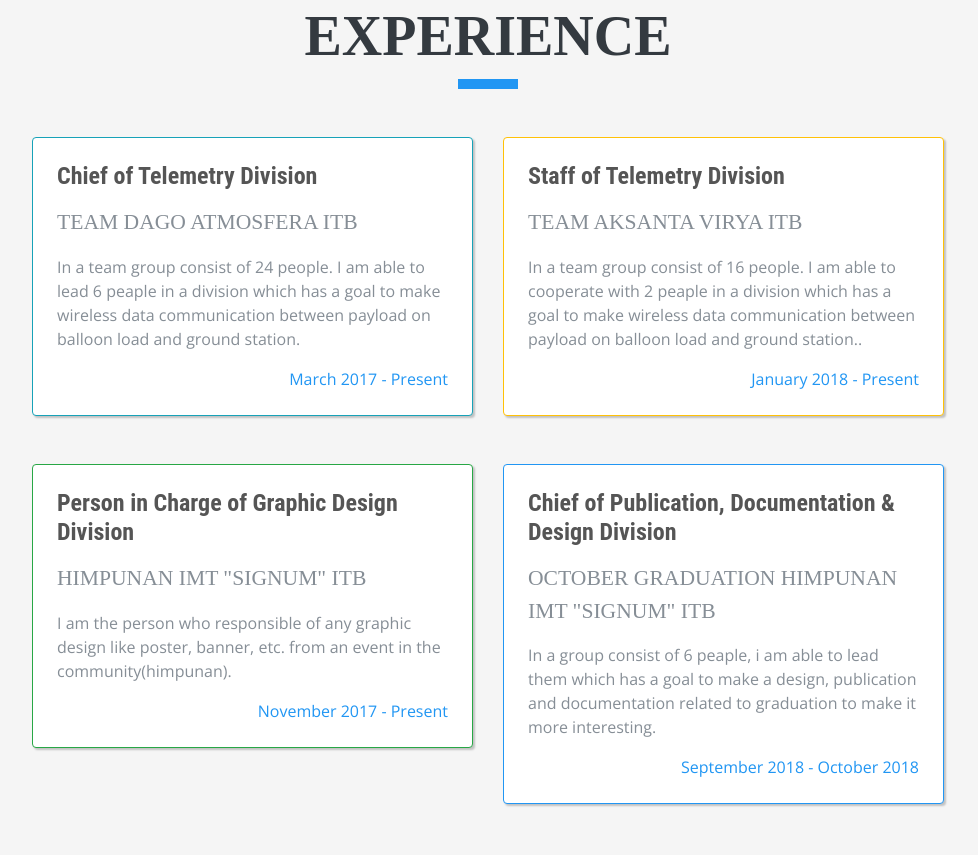
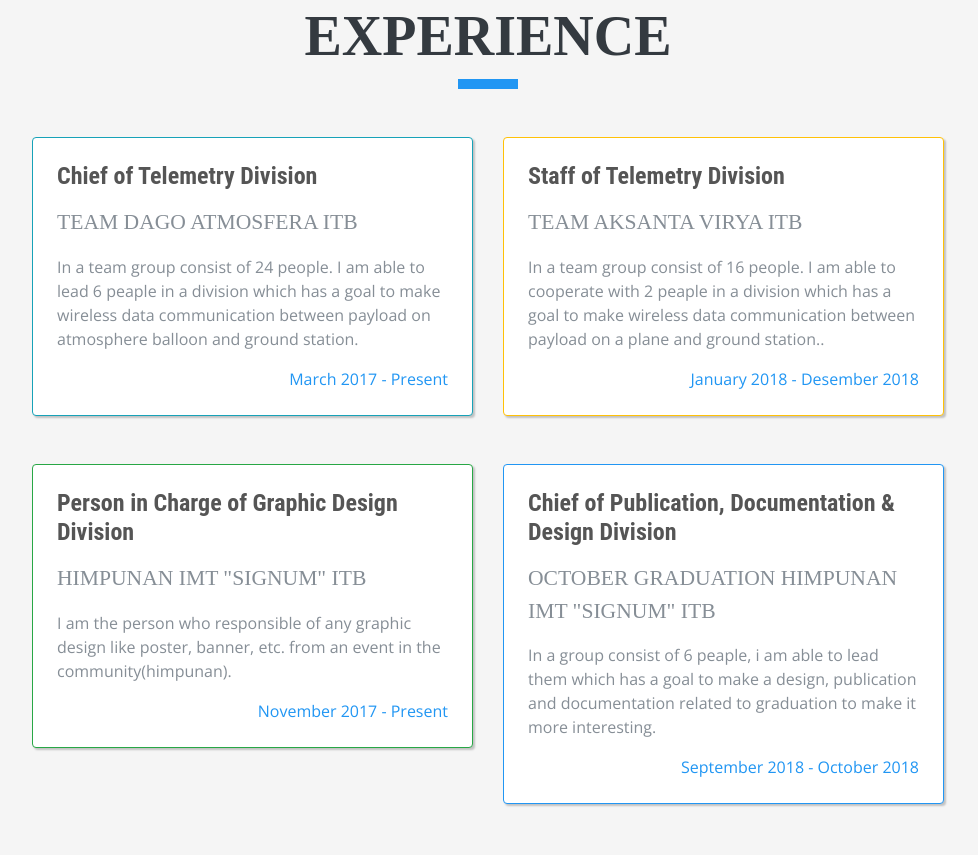
Before and after one commit to aidilfirman/mycv, a plain HTML site: page index.html in a window 1280 px wide. Shown: the part 847-1702 px from the top of the page, without its empty margins (288-1266 px from the left). Drawn offline with nearby package versions, Linux system fonts and the light colour scheme; a web font is replaced by a local one.

Commit message:
Update index.html

```diff
--- a/index.html
+++ b/index.html
@@ -128,7 +128,7 @@ License URL: https://creativecommons.org/licenses/by/4.0/
                   <div class=" resume-content mr-auto">
                       <h4 class="mb-3"> Chief of Telemetry Division</h4>
                       <div class="subheading mb-3">Team Dago Atmosfera ITB</div>
-                      <p>In a team group consist of 24 people. I am able to lead 6 peaple in a division which has a goal to make wireless data communication between payload on balloon load and ground station.</p>
+                      <p>In a team group consist of 24 people. I am able to lead 6 peaple in a division which has a goal to make wireless data communication between payload on atmosphere balloon and ground station.</p>
                   </div>
                   <div class="resume-date text-md-right">
                       <span class="text-primary">March 2017 - Present</span>
@@ -140,10 +140,10 @@ License URL: https://creativecommons.org/licenses/by/4.0/
                   <div class="resume-content mr-auto">
                       <h4 class="mb-3"> Staff of Telemetry Division</h4>
                       <div class="subheading mb-3">Team Aksanta Virya ITB</div>
-                      <p>In a team group consist of 16 people. I am able to cooperate with 2 peaple in a division which has a goal to make wireless data communication between payload on balloon load and ground station..</p>
+                      <p>In a team group consist of 16 people. I am able to cooperate with 2 peaple in a division which has a goal to make wireless data communication between payload on a plane and ground station..</p>
                   </div>
                   <div class="resume-date text-md-right">
-                      <span class="text-primary">January 2018 - Present</span>
+                      <span class="text-primary">January 2018 - Desember 2018</span>
                   </div>
                 </div>
               </div>
```
